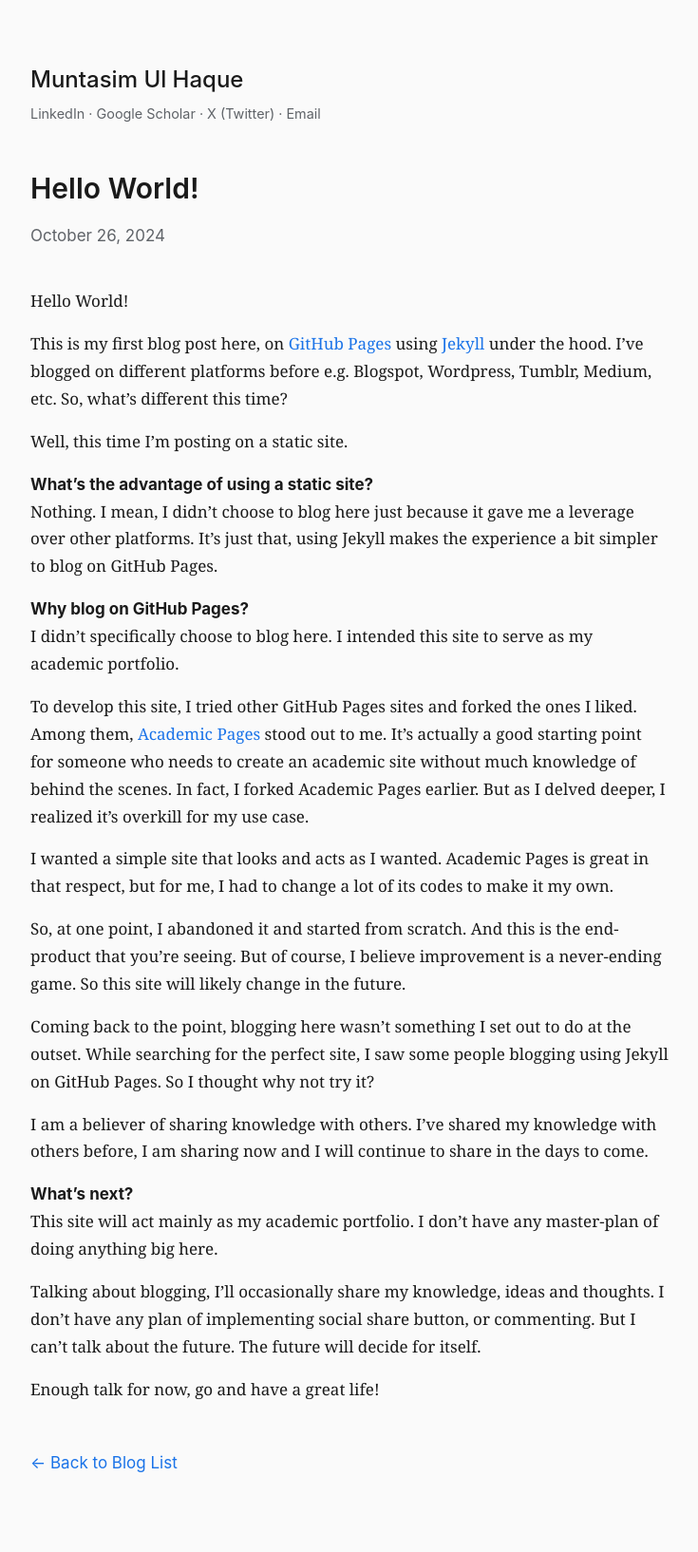
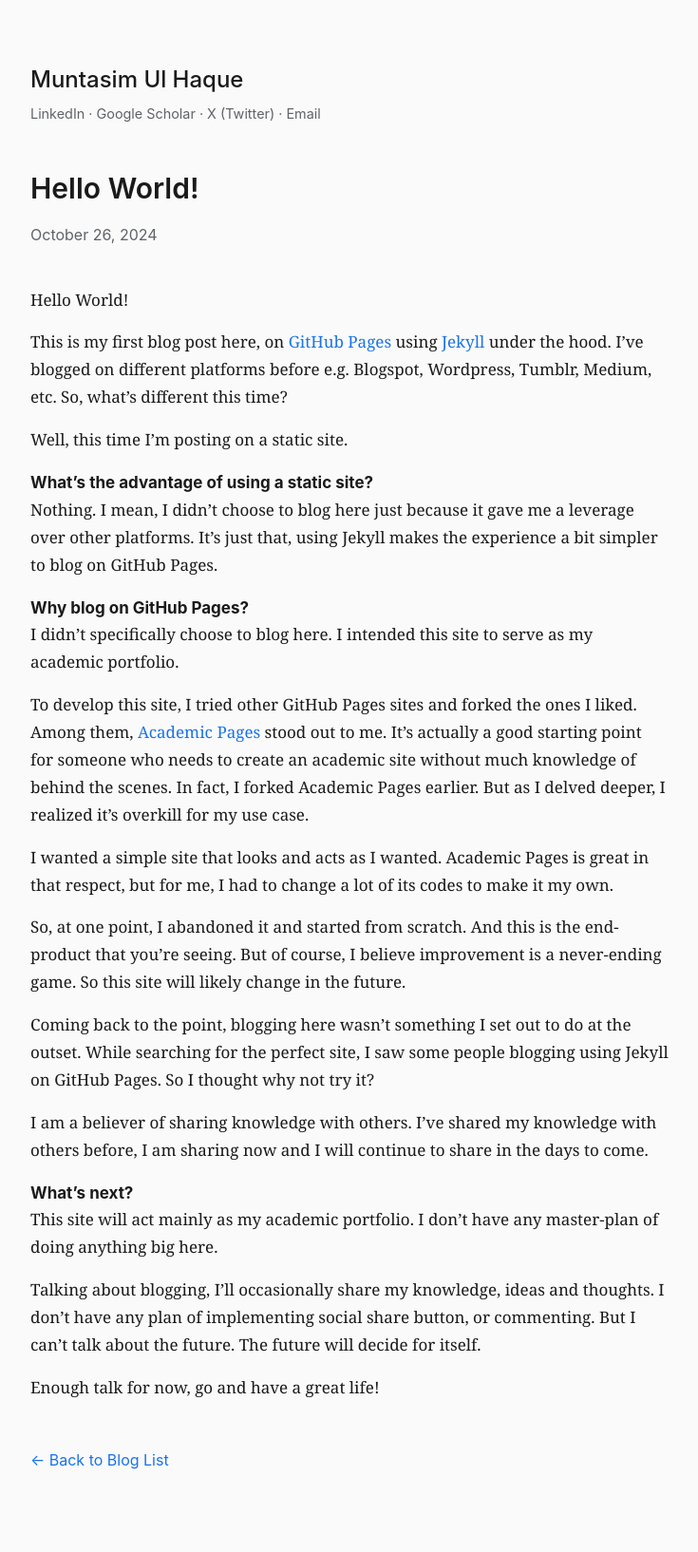
Before and after one commit to muntasimulhaque/muntasimulhaque.github.io, a Jekyll site: the page built from _posts/2024-10-26-hello-world.md, in a window 1280 px wide. Shown: the whole page at 95% size, without its empty margins (272-1007 px from the left). Built offline with Jekyll 4.4.1, drawn with Linux system fonts in a browser that asks for light colours.

Commit message:
Update style.css

```diff
--- a/assets/css/style.css
+++ b/assets/css/style.css
@@ -114,10 +114,11 @@ main {
   margin-top: 3rem;
 }
 
-/* Ensure post metadata uses the default sans-serif font */
+/* Ensure post metadata uses the default sans-serif font and correct size */
 .post-date,
 .navigation-links {
   font-family: -apple-system, BlinkMacSystemFont, "Segoe UI", Roboto, "Helvetica Neue", Arial, sans-serif;
+  font-size: 16px;
 }
 
 .back-to-blog a {
```
